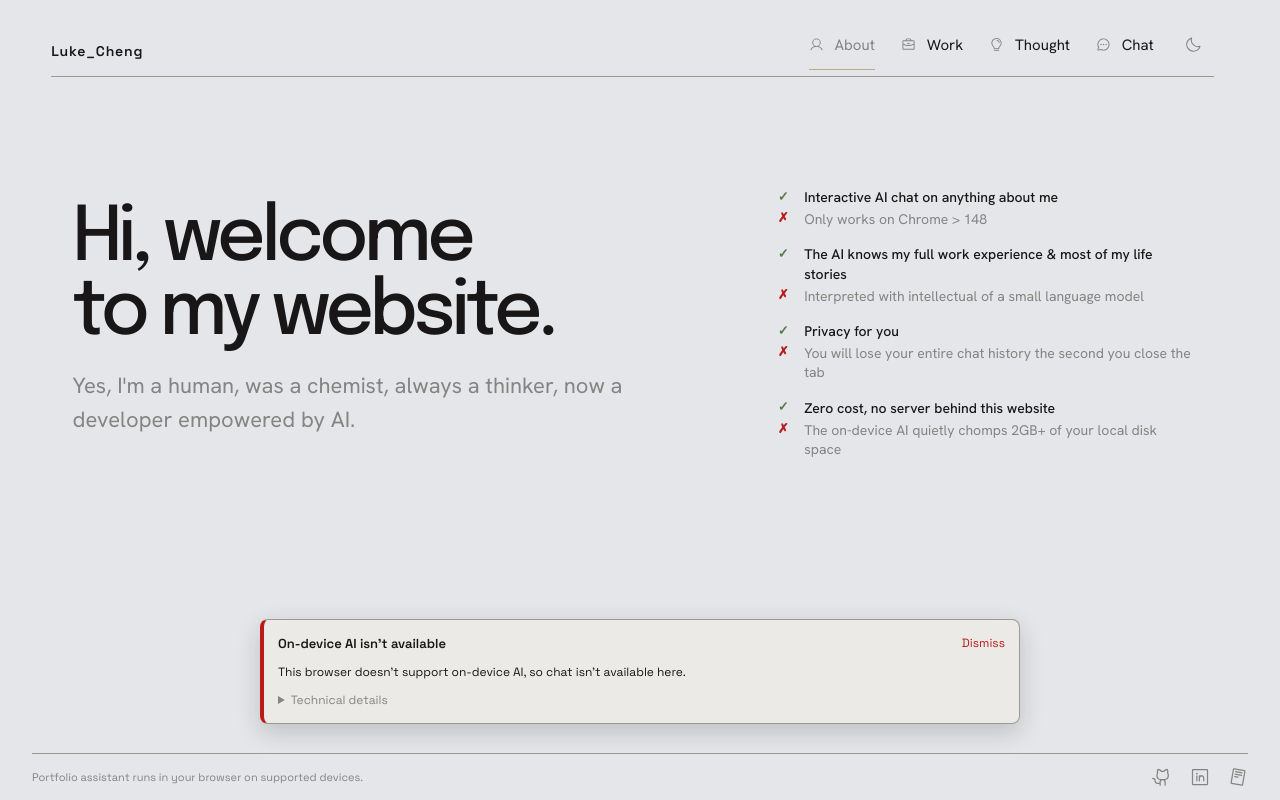
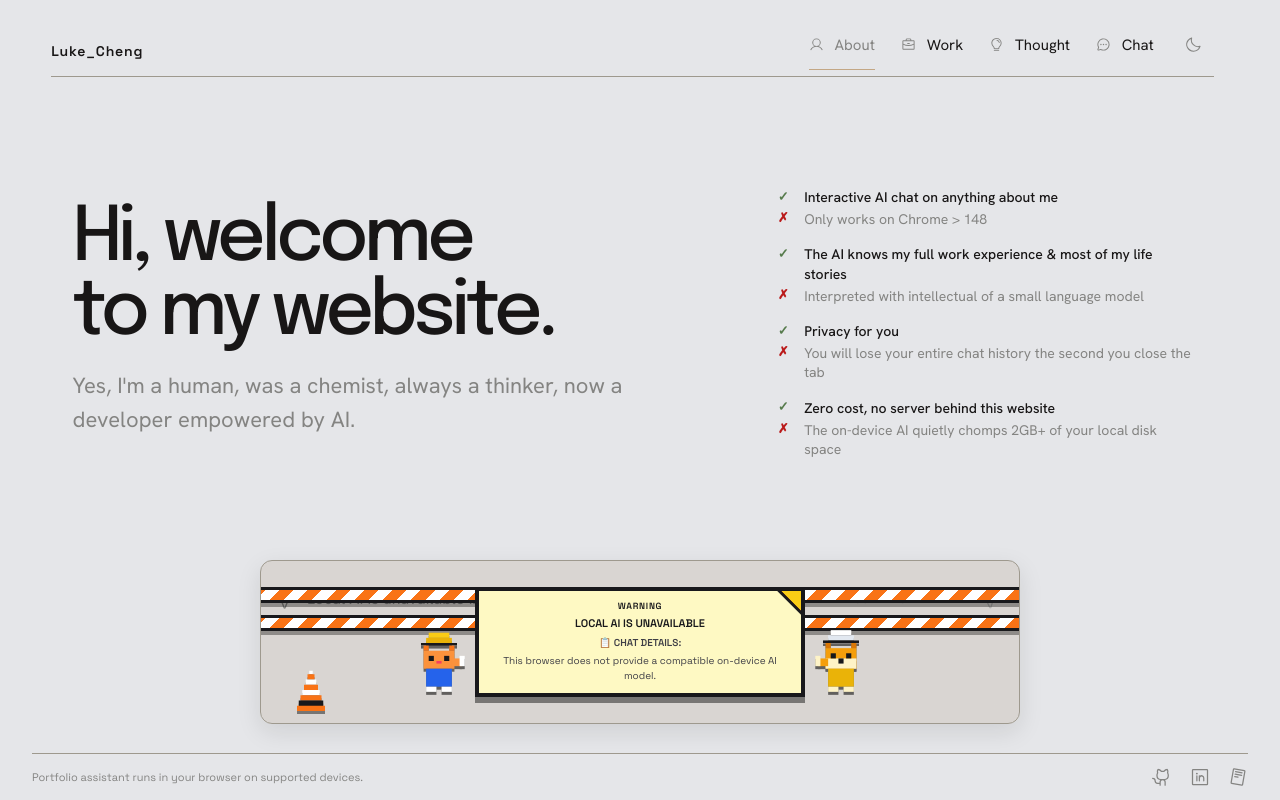
Before and after one commit to luke-cheng/luke-cheng.github.io, a Next.js app: page / in a window 1280 px wide. Built offline with nearby package versions, Linux system fonts and the light colour scheme; a web font is replaced by a local one.

Commit message:
Add PixelBarricadeOverlay component and enhance FloatingChatBar with improved status handling

```diff
--- a/app/_components/FloatingChatBar.tsx
+++ b/app/_components/FloatingChatBar.tsx
@@ -1,9 +1,9 @@
 "use client";
 
 import { PaperPlaneTiltIcon, SparkleIcon, StopIcon } from "@phosphor-icons/react";
-import { useState } from "react";
 import { usePathname, useRouter } from "next/navigation";
 import { usePortfolioAiState } from "@/app/_components/PortfolioAiContext";
+import { PixelBarricadeOverlay } from "@/app/_components/PixelBarricadeOverlay";
 import type { ChatPageContext } from "@/app/_hooks/usePortfolioAi";
 
 function getPageContext(pathname: string): ChatPageContext {
@@ -20,15 +20,8 @@ export default function FloatingChatBar() {
   const router = useRouter();
   const pathname = usePathname() ?? "/";
   const pageContext = getPageContext(pathname);
-  const [isNoticeDismissed, setIsNoticeDismissed] = useState(false);
+  const isBlocked = !ai.isReady;
   const isDownloading = ai.promptApiPhase.status === "downloading";
-  const showErrorNotice = Boolean(ai.generationError);
-  const showUnavailableNotice =
-    !ai.isReady &&
-    !isDownloading &&
-    !showErrorNotice &&
-    !isNoticeDismissed;
-  const showNotice = showErrorNotice || showUnavailableNotice;
   const downloadProgress =
     ai.promptApiPhase.status === "downloading"
       ? Math.min(
@@ -41,13 +34,24 @@ export default function FloatingChatBar() {
           ),
         )
       : 0;
-
-  const handleNoticeDismiss = () => {
-    if (showErrorNotice) {
-      ai.onDismissError();
-    }
-    setIsNoticeDismissed(true);
-  };
+  const barricadeMessage =
+    ai.promptApiPhase.status === "unavailable" ||
+    ai.promptApiPhase.status === "error"
+        ? "LOCAL AI IS UNAVAILABLE"
+        : isDownloading
+          ? "PREPARING LOCAL AI"
+          : "CHECKING LOCAL AI";
+  const barricadeDetails = ai.generationError
+    ? `${ai.generationError.name || "Error"}: ${
+          ai.generationError.message || "No additional details were provided."
+        }`
+    : ai.promptApiPhase.status === "error"
+        ? `${ai.promptApiPhase.error.name}: ${ai.promptApiPhase.error.message}`
+        : ai.promptApiPhase.status === "unavailable"
+          ? "This browser does not provide a compatible on-device AI model."
+          : isDownloading
+            ? "The on-device model is downloading. Chat will be available when setup is complete."
+            : "The browser is checking whether on-device AI can be started.";
 
   const openChat = () => {
     if (!pathname.startsWith("/chat")) router.push("/chat/");
@@ -68,67 +72,8 @@ export default function FloatingChatBar() {
 
   return (
     <div className="chat-dock">
-      {showNotice && (
-        <div className="inline-error" role="alert">
-          <div className="inline-error__header">
-            <strong className="inline-error__title">
-              {showErrorNotice
-                ? "The on-device AI hit a snag"
-                : ai.promptApiPhase.status === "unavailable"
-                  ? "On-device AI isn't available"
-                  : "On-device AI isn't ready yet"}
-            </strong>
-            <button
-              className="ui-button ui-button--inline"
-              type="button"
-              onClick={handleNoticeDismiss}
-            >
-              Dismiss
-            </button>
-          </div>
-          <div className="inline-error__content">
-            <p className="inline-error__message">
-              {showErrorNotice
-                ? "The browser couldn't start or complete the request. Expand the details to inspect the error."
-                : ai.promptApiPhase.status === "unavailable"
-                  ? "This browser doesn't support on-device AI, so chat isn't available here."
-                  : "The browser is checking whether on-device AI can be started."}
-            </p>
-            <details>
-              <summary>Technical details</summary>
-              <p className="inline-error__raw">
-                {ai.generationError ? (
-                  <>
-                    <strong>{ai.generationError.name || "Error"}:</strong>{" "}
-                    {ai.generationError.message || "No additional details were provided."}
-                  </>
-                ) : (
-                  <>
-                    Prompt API status: {ai.promptApiPhase.status}.
-                    {ai.promptApiPhase.status === "unavailable" &&
-                      " The browser does not expose a compatible Prompt API."}
-                  </>
-                )}
-              </p>
-            </details>
-          </div>
-        </div>
-      )}
-      {!showNotice && isDownloading && (
-        <div className="download-status" role="status" aria-live="polite">
-          <strong>Preparing local AI</strong>
-          <p>Downloading the on-device model ({Math.round(downloadProgress)}%).</p>
-          <progress
-            className="download-status__progress"
-            max={100}
-            value={downloadProgress}
-            aria-label={`Downloading local AI: ${Math.round(downloadProgress)}%`}
-          />
-        </div>
-      )}
-      {!showNotice && !isDownloading && (
       <section
-          className="floating-chat-bar"
+        className={`floating-chat-bar${isBlocked ? " floating-chat-bar--blocked" : ""}`}
         aria-label="AI chat composer"
       >
         {ai.suggestions.length > 0 && (
@@ -187,8 +132,15 @@ export default function FloatingChatBar() {
             </button>
           )}
         </form>
+        {isBlocked && (
+          <PixelBarricadeOverlay
+            details={barricadeDetails}
+            message={barricadeMessage}
+            progress={isDownloading ? downloadProgress : undefined}
+            tag="WARNING"
+          />
+        )}
       </section>
-      )}
     </div>
   );
 }
--- /dev/null
+++ b/app/_components/PixelBarricadeOverlay.tsx
@@ -0,0 +1,111 @@
+"use client";
+
+type PixelBarricadeOverlayProps = {
+  blockClicks?: boolean;
+  details?: string;
+  message?: string;
+  progress?: number;
+  tag?: string;
+  tintOpacity?: number;
+};
+
+export function PixelBarricadeOverlay({
+  blockClicks = true,
+  details = "Our cute animal crew is busy building new features. Stay tuned for launch!",
+  message = "COMING SOON! CATS AT WORK",
+  progress,
+  tag = "WIP • NEW FEATURE",
+  tintOpacity = 0,
+}: PixelBarricadeOverlayProps) {
+  return (
+    <div
+      className="pixel-barricade-overlay"
+      style={{
+        backgroundColor: `rgba(15, 23, 42, ${tintOpacity})`,
+        pointerEvents: blockClicks ? "auto" : "none",
+      }}
+    >
+      <p className="pixel-barricade-overlay__announcement" role="status">
+        {message}
+      </p>
+      <div className="pixel-barricade-overlay__rails" aria-hidden="true">
+        <div className="pixel-barricade-overlay__rail" />
+        <div className="pixel-barricade-overlay__rail-spacer" />
+        <div className="pixel-barricade-overlay__rail" />
+      </div>
+      <svg
+        className="pixel-barricade-overlay__cone"
+        viewBox="0 0 16 24"
+        aria-hidden="true"
+      >
+        <rect x="7" y="1" width="2" height="2" fill="#fff" />
+        <rect x="6" y="3" width="4" height="3" fill="#f97316" />
+        <rect x="5" y="6" width="6" height="3" fill="#fff" />
+        <rect x="4" y="9" width="8" height="3" fill="#f97316" />
+        <rect x="3" y="12" width="10" height="3" fill="#fff" />
+        <rect x="2" y="15" width="12" height="3" fill="#f97316" />
+        <rect x="1" y="18" width="14" height="4" fill="#18181b" />
+        <rect x="0" y="21" width="16" height="3" fill="#f97316" />
+      </svg>
+      <div className="pixel-barricade-overlay__sign">
+        <svg
+          className="pixel-barricade-overlay__character"
+          viewBox="0 0 28 28"
+          aria-hidden="true"
+        >
+          <rect x="10" y="3" width="8" height="2" fill="#facc15" />
+          <rect x="9" y="5" width="10" height="2" fill="#eab308" />
+          <rect x="7" y="7" width="14" height="1" fill="#18181b" />
+          <rect x="8" y="8" width="2" height="2" fill="#f97316" />
+          <rect x="18" y="8" width="2" height="2" fill="#f97316" />
+          <rect x="8" y="10" width="12" height="7" fill="#fb923c" />
+          <rect x="10" y="12" width="2" height="2" fill="#18181b" />
+          <rect x="16" y="12" width="2" height="2" fill="#18181b" />
+          <rect x="13" y="14" width="2" height="1" fill="#f43f5e" />
+          <rect x="9" y="17" width="10" height="7" fill="#2563eb" />
+          <rect x="9" y="24" width="4" height="2" fill="#fff" />
+          <rect x="15" y="24" width="4" height="2" fill="#fff" />
+          <rect x="19" y="13" width="4" height="3" fill="#fb923c" />
+          <rect x="22" y="12" width="2" height="4" fill="#fff" />
+        </svg>
+        <div className="pixel-barricade-overlay__board">
+          {tag && <div className="pixel-barricade-overlay__tag">{tag}</div>}
+          <div className="pixel-barricade-overlay__message">{message}</div>
+          <div className="pixel-barricade-overlay__details">
+            <strong>📋 CHAT DETAILS:</strong>
+            <span>{details}</span>
+          </div>
+          {progress !== undefined && (
+            <progress
+              className="pixel-barricade-overlay__progress"
+              max={100}
+              value={progress}
+              aria-label={`Downloading local AI: ${Math.round(progress)}%`}
+            />
+          )}
+        </div>
+        <svg
+          className="pixel-barricade-overlay__character"
+          viewBox="0 0 28 28"
+          aria-hidden="true"
+        >
+          <rect x="10" y="2" width="8" height="2" fill="#fff" />
+          <rect x="9" y="4" width="10" height="2" fill="#e2e8f0" />
+          <rect x="7" y="6" width="14" height="1" fill="#18181b" />
+          <rect x="8" y="7" width="2" height="2" fill="#d97706" />
+          <rect x="18" y="7" width="2" height="2" fill="#d97706" />
+          <rect x="8" y="9" width="12" height="8" fill="#f59e0b" />
+          <rect x="8" y="13" width="12" height="4" fill="#fef3c7" />
+          <rect x="10" y="11" width="2" height="2" fill="#18181b" />
+          <rect x="16" y="11" width="2" height="2" fill="#18181b" />
+          <rect x="13" y="13" width="2" height="2" fill="#18181b" />
+          <rect x="9" y="17" width="10" height="7" fill="#eab308" />
+          <rect x="9" y="24" width="4" height="2" fill="#fef3c7" />
+          <rect x="15" y="24" width="4" height="2" fill="#fef3c7" />
+          <rect x="5" y="13" width="4" height="3" fill="#f59e0b" />
+          <rect x="4" y="12" width="2" height="4" fill="#fef3c7" />
+        </svg>
+      </div>
+    </div>
+  );
+}
--- a/app/site.css
+++ b/app/site.css
@@ -485,80 +485,6 @@ a:focus-visible {
   bottom: 76px;
   z-index: 5;
 }
-.inline-error {
-  display: flex;
-  inline-size: 100%;
-  max-block-size: min(40dvh, 18rem);
-  flex-direction: column;
-  gap: 10px;
-  overflow: hidden;
-  padding: 14px;
-  border: 1px solid var(--line);
-  border-inline-start: 4px solid var(--error);
-  border-radius: 8px;
-  background: var(--surface);
-  color: var(--ink);
-  box-shadow: 0 8px 24px color-mix(in srgb, var(--ink) 18%, transparent);
-  font: 12px/1.5 var(--mono);
-}
-.inline-error__header {
-  display: flex;
-  flex: 0 0 auto;
-  align-items: flex-start;
-  justify-content: space-between;
-  gap: 12px;
-}
-.inline-error__title {
-  font-size: 13px;
-}
-.inline-error__content {
-  flex: 1 1 auto;
-  min-block-size: 0;
-  overflow-y: auto;
-  overscroll-behavior: contain;
-  overflow-wrap: anywhere;
-}
-.inline-error__message {
-  margin: 0 0 10px;
-}
-.inline-error details summary {
-  color: var(--coral);
-  cursor: pointer;
-}
-.inline-error__raw {
-  margin: 8px 0 0;
-  color: var(--muted);
-  font: inherit;
-  white-space: pre-wrap;
-  overflow-wrap: anywhere;
-}
-.inline-error .ui-button--inline {
-  flex: 0 0 auto;
-  margin: 0;
-  color: var(--error);
-}
-.download-status {
-  display: grid;
-  gap: 4px;
-  padding: 14px;
-  border: 1px solid var(--line);
-  border-inline-start: 4px solid var(--accent);
-  border-radius: 8px;
-  background: var(--surface);
-  color: var(--ink);
-  box-shadow: 0 8px 24px color-mix(in srgb, var(--ink) 18%, transparent);
-  font: 12px/1.5 var(--mono);
-}
-.download-status p {
-  margin: 0;
-  color: var(--muted);
-}
-.download-status__progress {
-  inline-size: 100%;
-  block-size: 6px;
-  margin-block-start: 4px;
-  accent-color: var(--accent);
-}
 .floating-chat-bar {
   position: relative;
   width: 100%;
@@ -569,11 +495,141 @@ a:focus-visible {
   box-shadow: 0 8px 24px color-mix(in srgb, var(--ink) 10%, transparent);
   backdrop-filter: blur(12px);
 }
+.floating-chat-bar--blocked {
+  min-height: 164px;
+}
 .floating-chat-bar .question-suggestions {
   padding: 2px 0 10px 34px;
 }
 .floating-chat-bar .question-bar {
   min-height: 40px;
+}
+.pixel-barricade-overlay {
+  position: absolute;
+  inset: 0;
+  z-index: 2;
+  display: flex;
+  flex-direction: column;
+  align-items: center;
+  justify-content: center;
+  gap: 4px;
+  overflow: hidden;
+  padding-block: 8px;
+  border-radius: inherit;
+}
+.pixel-barricade-overlay__announcement {
+  position: absolute;
+  width: 1px;
+  height: 1px;
+  overflow: hidden;
+  clip-path: inset(50%);
+  white-space: nowrap;
+}
+.pixel-barricade-overlay__rails {
+  z-index: 1;
+  display: flex;
+  width: 100%;
+  flex-direction: column;
+}
+.pixel-barricade-overlay__rail {
+  height: 16px;
+  border-top: 3px solid #18181b;
+  border-bottom: 3px solid #18181b;
+  background-image: repeating-linear-gradient(
+    -45deg,
+    #f97316,
+    #f97316 10px,
+    #fff 10px,
+    #fff 20px
+  );
+  box-shadow: 0 4px 0 rgb(0 0 0 / 35%);
+}
+.pixel-barricade-overlay__rail-spacer {
+  height: 12px;
+}
+.pixel-barricade-overlay__cone {
+  position: absolute;
+  z-index: 2;
+  bottom: 12px;
+  left: clamp(8px, 5vw, 36px);
+  width: 28px;
+  height: 42px;
+  image-rendering: pixelated;
+  filter: drop-shadow(0 3px 0 rgb(0 0 0 / 45%));
+}
+.pixel-barricade-overlay__sign {
+  z-index: 2;
+  display: flex;
+  width: 100%;
+  align-items: flex-end;
+  justify-content: center;
+  margin-block-start: -48px;
+}
+.pixel-barricade-overlay__character {
+  width: 72px;
+  height: 72px;
+  flex: 0 0 auto;
+  image-rendering: pixelated;
+  filter: drop-shadow(0 3px 0 rgb(0 0 0 / 55%));
+}
+.pixel-barricade-overlay__board {
+  display: flex;
+  max-width: min(330px, calc(100% - 144px));
+  flex-direction: column;
+  align-items: stretch;
+  gap: 4px;
+  padding: 10px 16px;
+  border: 4px solid #18181b;
+  background: #fef9c3;
+  color: #18181b;
+  box-shadow: 0 6px 0 rgb(0 0 0 / 45%);
+  position: relative;
+  text-align: center;
+}
+.pixel-barricade-overlay__board::before,
+.pixel-barricade-overlay__board::after {
+  position: absolute;
+  top: 0;
+  right: 0;
+  width: 24px;
+  height: 24px;
+  clip-path: polygon(0 0, 100% 100%, 100% 0);
+  content: "";
+  pointer-events: none;
+}
+.pixel-barricade-overlay__board::before {
+  background: #18181b;
+}
+.pixel-barricade-overlay__board::after {
+  width: 20px;
+  height: 20px;
+  background: linear-gradient(225deg, #facc15 0 48%, #b45309 50% 56%, #fde68a 58%);
+}
+.pixel-barricade-overlay__tag {
+  font: 700 9px/1.3 var(--mono);
+  letter-spacing: 0.08em;
+  text-transform: uppercase;
+}
+.pixel-barricade-overlay__message {
+  font: 700 11px/1.4 var(--mono);
+  text-transform: uppercase;
+}
+.pixel-barricade-overlay__details {
+  display: grid;
+  gap: 4px;
+  max-height: 15dvh;
+  overflow-y: auto;
+  color: #3f3f46;
+  font: 10px/1.45 var(--mono);
+  overflow-wrap: anywhere;
+}
+.pixel-barricade-overlay__details[hidden] {
+  display: none;
+}
+.pixel-barricade-overlay__progress {
+  width: 100%;
+  height: 6px;
+  accent-color: #f97316;
 }
 .chat-page {
   min-height: calc(100svh - 128px);
@@ -908,6 +964,24 @@ a:focus-visible {
   .floating-chat-bar {
     padding: 8px 12px;
   }
+  .floating-chat-bar--blocked {
+    min-height: 154px;
+  }
+  .pixel-barricade-overlay__cone {
+    width: 22px;
+    height: 34px;
+  }
+  .pixel-barricade-overlay__character {
+    width: 42px;
+    height: 42px;
+  }
+  .pixel-barricade-overlay__board {
+    max-width: min(220px, calc(100% - 84px));
+    padding: 8px 10px;
+  }
+  .pixel-barricade-overlay__message {
+    font-size: 10px;
+  }
   .floating-chat-bar .question-suggestions {
     flex-wrap: nowrap;
     overflow-x: auto;
```
Lines whose indentation alone changed are shown as unchanged.
